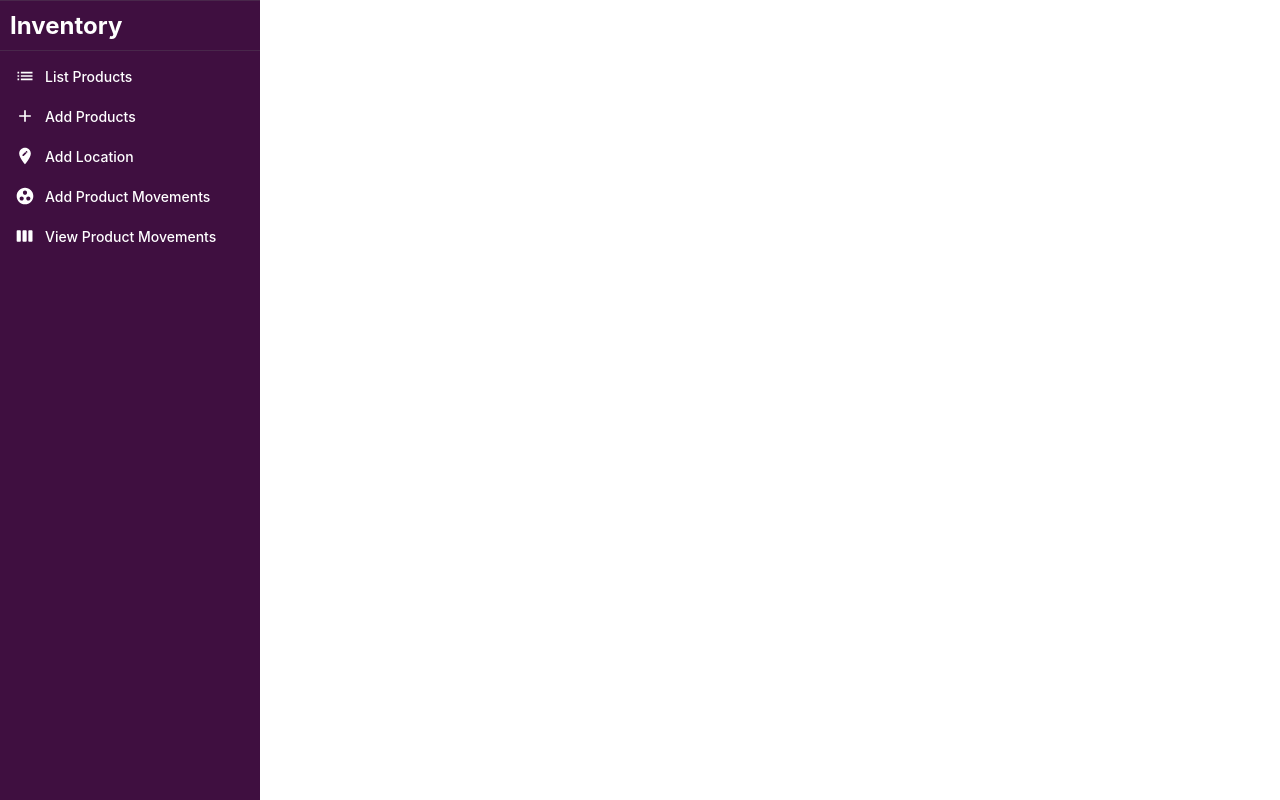
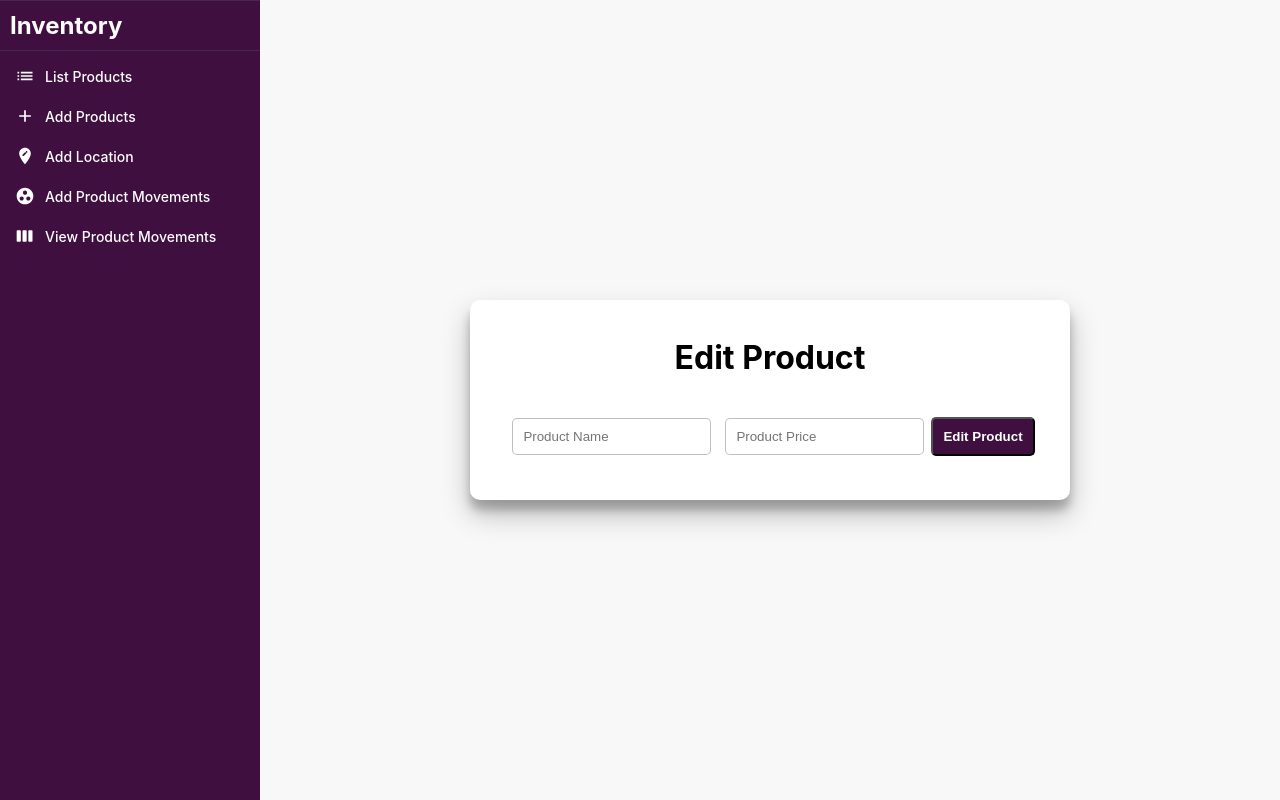
Before and after one commit to SeanThakur/InventoryManagement, a React app in the folder client/: page /edit_product/1 in a window 1280 px wide. Built offline with nearby package versions, Linux system fonts and the light colour scheme.

Commit message:
Price and edit product page added

```diff
--- a/client/src/components/AddProduct/index.js
+++ b/client/src/components/AddProduct/index.js
@@ -10,15 +10,21 @@ const Index = () => {
     const history = useHistory();
 
     const [name, setName] = useState('');
+    const [price, setPrice] = useState(0);
 
     const handleNameChange = (e) => {
         setName(e.target.value)
     }
 
+    const handlePriceChange = (e) => {
+        setPrice(e.target.value)
+    }
+
     const submitHandler = (e) => {
         e.preventDefault()
         const data = {
-            name
+            name,
+            price
         }
         dispatch(addProduct(data));
         history.push('/all_products')
@@ -36,6 +42,13 @@ const Index = () => {
                         placeholder="Product Name"
                         required
                     />
+                    <input
+                        type="number"
+                        value={price}
+                        onChange={handlePriceChange}
+                        placeholder="Product Price"
+                        required
+                    />
                     <button type="submit">Add Product</button>
                 </form>
             </div>
--- /dev/null
+++ b/client/src/components/EditProduct/EditProduct.css
@@ -0,0 +1,42 @@
+.AddProduct {
+    display: flex;
+    flex-direction: column;
+    align-items: center;
+    height: 100vh;
+    justify-content: center;
+    background-color: #f8f8f8;
+}
+
+.AddProduct__body {
+    background-color: #fff;
+    height: 200px;
+    width: 600px;
+    border-radius: 10px;
+    display: flex;
+    flex-direction: column;
+    align-items: center;
+    justify-content: center;
+    box-shadow: 0 14px 28px rgba(0,0,0,0.25), 0 10px 10px rgba(0,0,0,0.22);
+}
+
+.AddProduct__body > h1 {
+    margin-bottom: 20px;
+}
+
+form > input {
+    outline: none !important;
+    padding: 10px;
+    margin: 7px;
+    border-radius: 5px;
+    border: 1px solid rgba(0,0,0,0.25);
+    font-weight: 500;
+}
+
+button {
+    padding: 10px;
+    border-radius: 5px;
+    margin-top: 20px;
+    color: #fff;
+    background-color: #3f0f40;
+    font-weight: 900;
+}
--- /dev/null
+++ b/client/src/components/EditProduct/index.js
@@ -0,0 +1,52 @@
+import React , {useState} from 'react'
+import './EditProduct.css'
+
+const Index = () => {
+
+    const [name, setName] = useState('');
+    const [price, setPrice] = useState('');
+
+    const handleNameChange = (e) => {
+        setName(e.target.value)
+    }
+
+    const handlePriceChange = (e) => {
+        setPrice(e.target.value)
+    }
+
+    const submitHandler = (e) => {
+        e.preventDefault()
+        const data = {
+            name,
+            price
+        }
+        console.log(data);
+    }
+
+    return (
+        <div className="AddProduct">
+        <div className="AddProduct__body">
+            <h1> Edit Product </h1>
+            <form onSubmit={submitHandler}>
+                <input
+                    type="text"
+                    value={name}
+                    onChange={handleNameChange}
+                    placeholder="Product Name"
+                    required
+                />
+                <input
+                    type="number"
+                    value={price}
+                    onChange={handlePriceChange}
+                    placeholder="Product Price"
+                    required
+                />
+                <button type="submit">Edit Product</button>
+            </form>
+        </div>
+  </div>
+    )
+}
+
+export default Index
--- a/client/src/components/Main/index.js
+++ b/client/src/components/Main/index.js
@@ -3,6 +3,7 @@ import {useDispatch,useSelector} from 'react-redux';
 import './Main.css'
 import Header from '../Header'
 import {getAllProducts} from '../../store/feature/Product/actions'
+import {Link} from 'react-router-dom'
 import Loading from '../Loading'
 
 import Table from '@material-ui/core/Table';
@@ -41,6 +42,9 @@ const Index = () => {
                                         <TableCell>
                                             <h2>Product Name</h2>
                                         </TableCell>
+                                        <TableCell>
+                                            <h2>Price</h2>
+                                        </TableCell>
                                         <TableCell align="right">
                                             <h2>Edit</h2>
                                         </TableCell>
@@ -56,10 +60,15 @@ const Index = () => {
                                                 <TableCell component="th" scope="">
                                                     {p.name}
                                                 </TableCell>
+                                                <TableCell component="th" scope="">
+                                                    {p.price}
+                                                </TableCell>
                                                 <TableCell align="right">
+                                                <Link to={`/edit_product/${p.id}`}>
                                                     <IconButton>
                                                         <EditIcon />
                                                     </IconButton>
+                                                </Link>
                                                 </TableCell>
                                                 <TableCell align="right">
                                                     <IconButton>
--- a/client/src/container/App.css
+++ b/client/src/container/App.css
@@ -1,6 +1,7 @@
 .app {
   display: flex;
   height: 100vh;
+  overflow-y: scroll;
 }
 
 .app__body {
--- a/client/src/container/App.js
+++ b/client/src/container/App.js
@@ -8,6 +8,7 @@ import AddProduct from '../components/AddProduct'
 import AddLocation from '../components/AddLocation'
 import AddProductMovement from '../components/AddProductMovement'
 import ViewProductMovement from '../components/ViewProductMovement'
+import EditProduct from '../components/EditProduct'
 
 function App() {
   return (
@@ -23,6 +24,7 @@ function App() {
                 <Route path="/add_location" component={AddLocation} exact/>
                 <Route path="/add_product_movement" component={AddProductMovement} exact/>
                 <Route path="/view_product_movements" component={ViewProductMovement} exact/>
+                <Route path="/edit_product/:id" component={EditProduct} exact/>
               </Switch>
             </div>
         </div>
--- a/router/product.js
+++ b/router/product.js
@@ -4,5 +4,6 @@ import Product from '../controllers/product.controller.js'
 
 router.get('/', Product.AllProduct);
 router.post('/add', Product.AddProduct);
+router.put('/edit', Product.EditProduct);
 
 export default router;
```
Also changed, not shown: controllers/product.controller.js (+16 -0 lines), service/product.service.js (+23 -2 lines).
